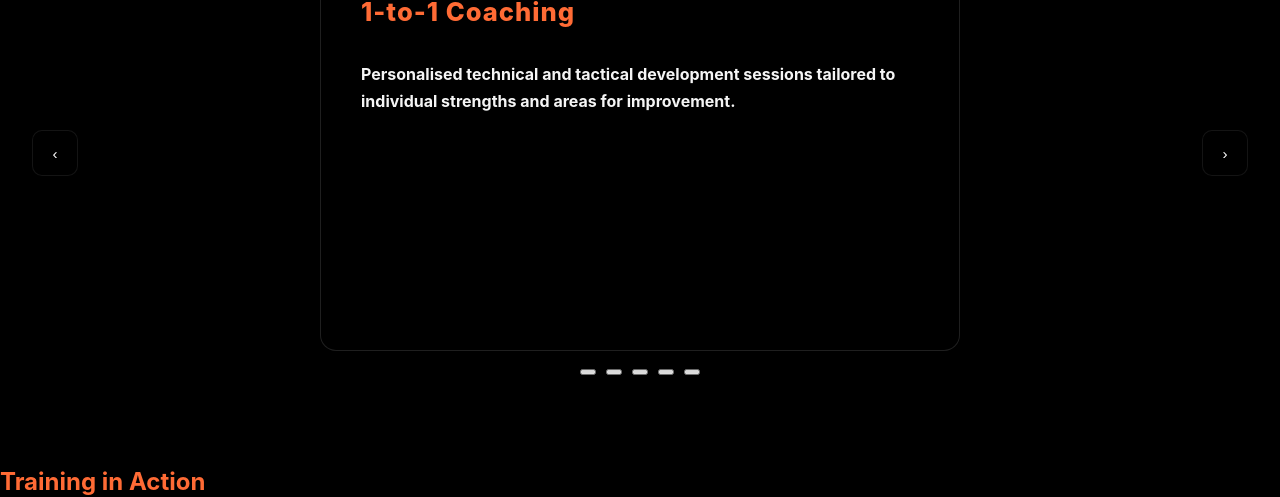
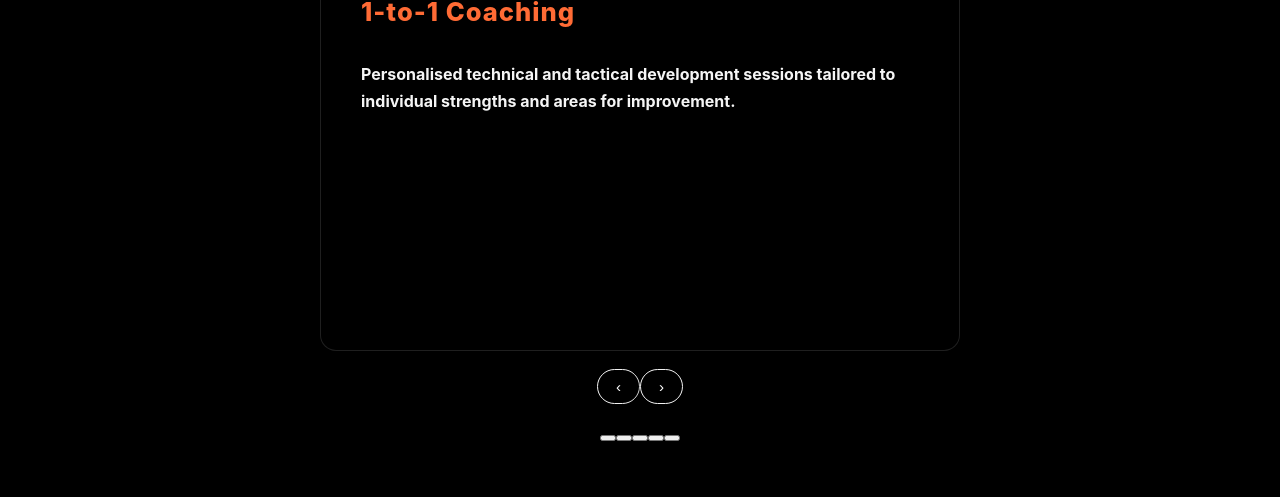
Before and after one commit to htkq6t5g6m-cell/playmakers-website, a React (Vite) app in the folder react-app/: page / in a window 1280 px wide. Shown: the part 4980-5477 px from the top of the page. Built offline with nearby package versions, Linux system fonts and the light colour scheme.

Commit message:
fix(styles): set feature titles and section headings to brand orange

```diff
--- a/react-app/src/App.css
+++ b/react-app/src/App.css
@@ -389,6 +389,24 @@ body { background: #000; color: var(--color-white); }
     }
 }
 
+/* Ensure all common section headings/subtitles and centered CTAs stay centered on small screens */
+@media (max-width: 480px) {
+    .section-heading,
+    .section-heading.text-center,
+    .section-subtitle,
+    .section-subtitle.text-center,
+    .cta-text.text-center,
+    .about .section-heading,
+    .video-gallery .section-heading,
+    .booking-section .section-heading,
+    .contact-cta .section-heading {
+        text-align: center !important;
+        margin-left: auto;
+        margin-right: auto;
+    }
+    /* Ensure subtitle width doesn't overflow and remains centered */
+    .section-subtitle { max-width: 92vw; margin-left: auto; margin-right: auto; }
+}
 /* ===========================
    SCROLL PROGRESS (RIGHT SIDE)
    =========================== */
@@ -703,7 +721,12 @@ body { background: #000; color: var(--color-white); }
     font-size: 1.25rem;
     font-weight: 700;
     margin-bottom: 12px;
-    color: var(--color-white);
+    color: var(--color-orange);
+}
+
+/* Make section headings use the brand orange by default */
+.section-heading {
+    color: var(--color-orange);
 }
 
 .feature-text {
@@ -817,45 +840,30 @@ body { background: #000; color: var(--color-white); }
     width: 100%;
 }
 
+/* Ensure testimonial controls/dots are centered when reused in the services section */
+.services .testimonial-controls {
+    position: static;
+    margin-top: 24px;
+    display: flex;
+    justify-content: center;
+    gap: 20px;
+    pointer-events: auto;
+}
+.services .testimonial-controls .btn-header {
+    min-width: 56px;
+    font-size: 1.2rem;
+    padding: 8px 16px;
+}
+.services .testimonial-dots {
+    margin-top: 12px;
+}
+
 .services-slide {
     display: flex;
     justify-content: center;
     width: 100%;
 }
 
-/* Place prev/next buttons to the left and right, vertically centered over the slide */
-.services-controls {
-    position: absolute;
-    top: 50%;
-    left: 0;
-    right: 0;
-    transform: translateY(-50%);
-    display: flex;
-    justify-content: space-between;
-    align-items: center;
-    pointer-events: none; /* allow buttons only where intended */
-    padding: 0 12px;
-    z-index: 30;
-}
-
-.services-controls .btn {
-    pointer-events: all;
-    background: rgba(0,0,0,0.6);
-    color: var(--color-white);
-    border: 1px solid rgba(255,255,255,0.08);
-    width: 46px;
-    height: 46px;
-    border-radius: 10px;
-    display: flex;
-    align-items: center;
-    justify-content: center;
-}
-
-.services-dots {
-    display: flex;
-    gap: 10px;
-    justify-content: center;
-}
 
 .service-text {
     font-size: 1rem;
@@ -1254,50 +1262,6 @@ body { background: #000; color: var(--color-white); }
         justify-content: center;
     }
 
-    .services-controls {
-        position: absolute;
-        top: 50%;
-        left: 0;
-        width: 100%;
-        display: flex;
-        justify-content: space-between;
-        transform: translateY(-50%);
-        pointer-events: none;
-    }
-    .services-controls button { pointer-events: auto; }
-
-    .services-prev, .services-next {
-        width: 54px;
-        height: 54px;
-        display: flex;
-        align-items: center;
-        justify-content: center;
-        font-size: 2rem;
-        border-radius: 50%;
-        background: rgba(255,255,255,0.08);
-        backdrop-filter: blur(4px);
-        border: 1px solid rgba(255,255,255,0.15);
-        transition: var(--transition-smooth);
-    }
-    .services-prev:hover, .services-next:hover { background: rgba(255,255,255,0.18); }
-
-    .services-dots {
-        display: flex;
-        gap: 10px;
-        justify-content: center;
-        margin-top: 32px;
-    }
-    .services-dots .dot {
-        width: 14px;
-        height: 14px;
-        border-radius: 50%;
-        background: rgba(255,255,255,0.25);
-        border: none;
-        cursor: pointer;
-        transition: background 180ms ease, transform 180ms ease;
-    }
-    .services-dots .dot.active { background: var(--color-orange); transform: scale(1.25); }
-    .services-dots .dot:hover { background: rgba(255,255,255,0.45); }
 
     /* Ensure service-card looks good standalone in carousel */
     .services-carousel .service-card {
@@ -1310,12 +1274,7 @@ body { background: #000; color: var(--color-white); }
             padding: clamp(16px,6vw,32px) clamp(14px,5vw,28px);
             border-radius: 22px;
         }
-        .services-prev, .services-next {
-            width: 46px;
-            height: 46px;
-            font-size: 1.75rem;
-        }
-        .services-dots .dot { width: 12px; height: 12px; }
+
     }
 
     .services-grid {
@@ -1545,6 +1504,15 @@ body { background: #000; color: var(--color-white); }
     }
 }
 
+/* Ensure the About section heading is centered on very small screens (e.g. iPhone) */
+@media (max-width: 480px) {
+    .about .section-heading {
+        text-align: center;
+        margin-left: auto;
+        margin-right: auto;
+    }
+}
+
 /* Small Mobile (max-width: 480px) */
 @media (max-width: 480px) {
     .hero-title {
```
